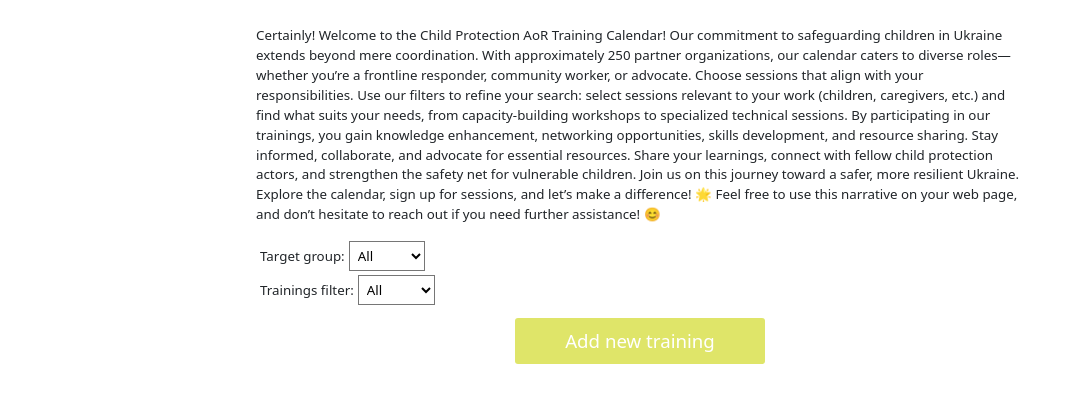
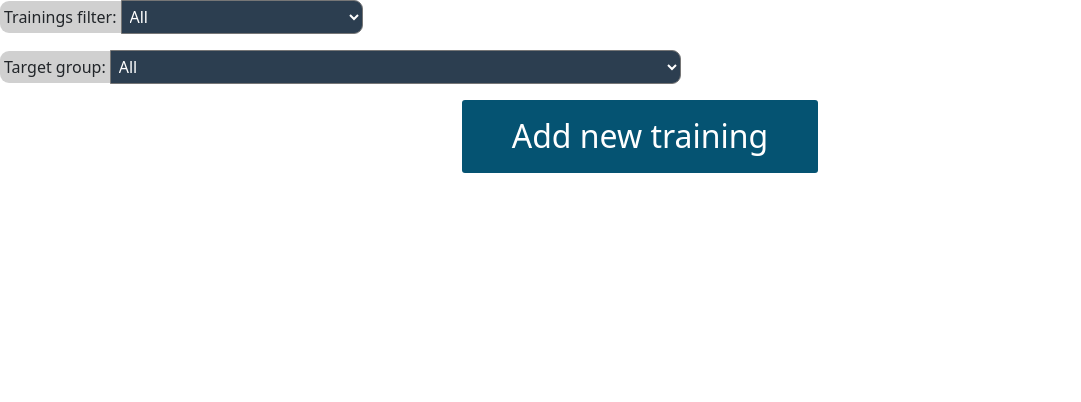
Before and after one commit to CP-AoR-Ukraine/Trainings-Calendar, a plain HTML site: page index.html in a window 1280 px wide. Shown: the whole page, without its empty margins (0-1081 px from the left). Drawn offline with nearby package versions, Linux system fonts and the light colour scheme; a script that the page names is missing.

Commit message:
Update index.html

```diff
--- a/index.html
+++ b/index.html
@@ -21,57 +21,40 @@ label {
 
 .training {
 	display: block;
+	margin: auto;
 	width: auto;
     padding: 1rem 3rem;
     cursor: pointer;
     transition: background-color 0.6s ease-out, color 0.6s ease-out;
     text-align: center;
-    color: #6c3737;
+    color: #fff;
     border: 2px solid transparent;
     border-radius: 3px;
     background-color: #055372;
     box-shadow: none;
     font-size: 2rem;
-    line-height: 10px;
+    line-height: 1.15;
     -webkit-appearance: none;
 	}
-#calendar {
-	height: 80%;
-	margin-left: auto;
-	margin-right: auto;
-	width: 60%;
-	margin-top: 1%;
-	font-size: 10pt;
-}
-.event_filter {
-	background: transparent;
-	color: black;
-	border-radius: 0;
-}
-label {
-	background: transparent;
-
-}
 </style>
-
-<div style="margin-top: 2%; font-size: 10pt; margin-left: 20%; margin-right: 20%;">
-	<p>Certainly! Welcome to the Child Protection AoR Training Calendar! Our commitment to safeguarding children in Ukraine extends beyond mere coordination. With approximately 250 partner organizations, our calendar caters to diverse roles—whether you’re a frontline responder, community worker, or advocate. Choose sessions that align with your responsibilities. Use our filters to refine your search: select sessions relevant to your work (children, caregivers, etc.) and find what suits your needs, from capacity-building workshops to specialized technical sessions. By participating in our trainings, you gain knowledge enhancement, networking opportunities, skills development, and resource sharing. Stay informed, collaborate, and advocate for essential resources. Share your learnings, connect with fellow child protection actors, and strengthen the safety net for vulnerable children. Join us on this journey toward a safer, more resilient Ukraine. Explore the calendar, sign up for sessions, and let’s make a difference! 🌟 Feel free to use this narrative on your web page, and don’t hesitate to reach out if you need further assistance! 😊</p>
-    <label for="participation_selector">Target group:</label><select class="event_filter" id="participation_selector" style="width: 10%;">
+<p>
+    <label for="school_selector">Trainings filter:</label><select class="event_filter" id="school_selector">
+                                                                      <option value="0">All</option>
+                                                                      <option value="5">MHPSS trainings</option>
+                                                                      <option value="2">Advocacy trainings</option>
+                                                                      <option value="3">CFS trainings</option>
+                                                                      <option value="4">Emergency trainings</option>
+                                                                      <option value="1">Case management trainings</option>
+                                                                    </select>
+</p>
+<div>
+    <label for="participation_selector">Target group:</label><select class="event_filter" id="participation_selector">
                       <option value="0">All</option>
                       <option value="1">Staff members within the organization</option>
                       <option value="2">Staff members from partner organizations</option>
                       <option value="3">Staff members from other organizations, CP AoR partners organizations</option>
                       <option value="4">Government officials and local authorities</option>
-</select>
-<br>
-<label for="school_selector">Trainings filter:</label><select class="event_filter" id="school_selector" style="width: 10%; margin-top: 0.5%;">
-					<option value="0">All</option>
-					<option value="5">MHPSS trainings</option>
-					<option value="2">Advocacy trainings</option>
-					<option value="3">CFS trainings</option>
-					<option value="4">Emergency trainings</option>
-					<option value="1">Case management trainings</option>
-</select>
+                    </select>
 </div>
 
 <link href="https://cdn.jsdelivr.net/npm/bootstrap@5.1.3/dist/css/bootstrap.min.css" rel="stylesheet"><link href="https://cdn.jsdelivr.net/npm/bootstrap-icons@1.8.1/font/bootstrap-icons.css" rel="stylesheet"><script src="https://cdn.jsdelivr.net/npm/fullcalendar@6.1.11/index.global.min.js"></script><script src="https://cdn.jsdelivr.net/npm/@fullcalendar/google-calendar@6.1.11/index.global.min.js"></script><script>
@@ -190,8 +173,9 @@ const myPopup = new Popup({
 			  });
 			});
     </script>
-
 <div id="calendar">
-
-<button class="training" align="center" onclick=" window.open(&apos;https://ee-eu.kobotoolbox.org/x/LDozOY9J&apos;,&apos;_blank&apos;)" style="width: fit-content; margin-left: auto; margin-right: auto; margin-top: 1%; margin-bottom: 2%; color:white; background-color: #DFE569; font-size: 14pt;"> Add new training</button>
 </div>
+<p></p>
+<div class="vertical-center">
+    <button class="training" align="center" onclick=" window.open(&apos;https://ee-eu.kobotoolbox.org/x/LDozOY9J&apos;,&apos;_blank&apos;)"> Add new training</button>
+</div>
```
